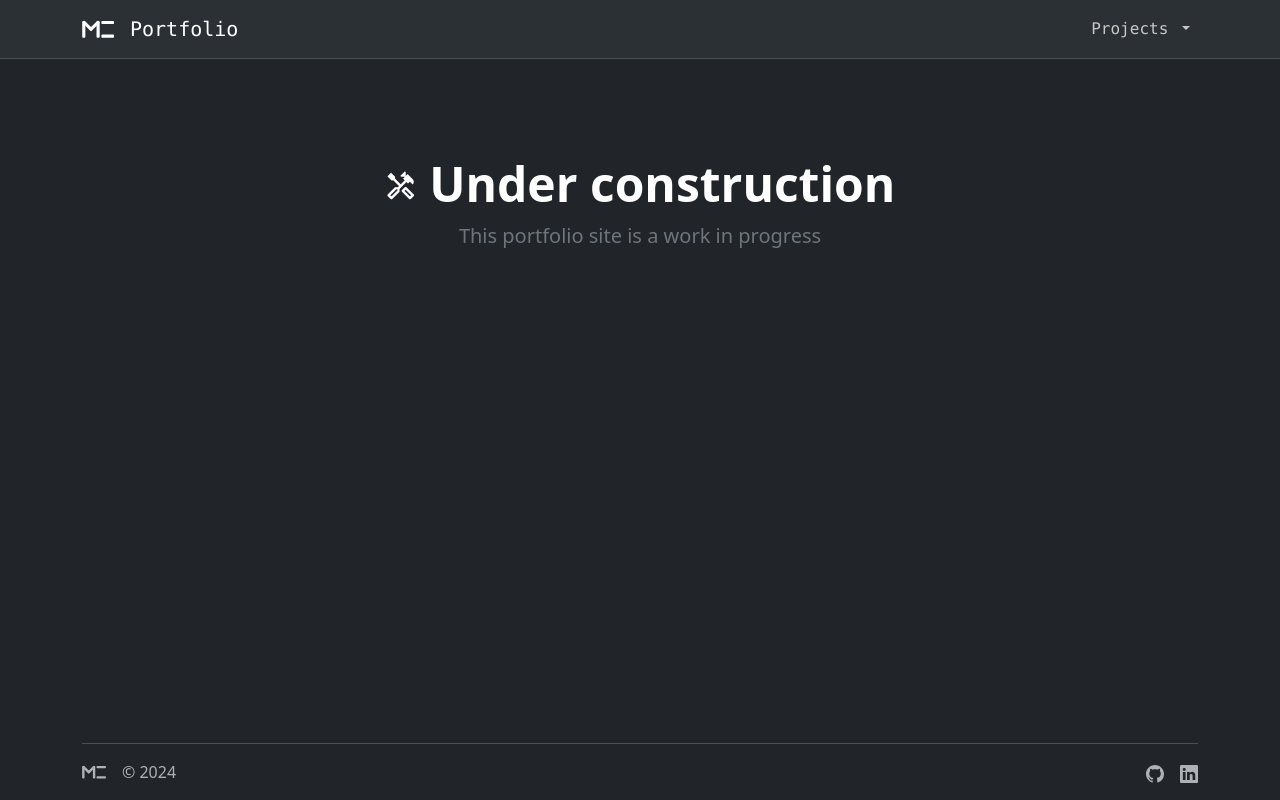
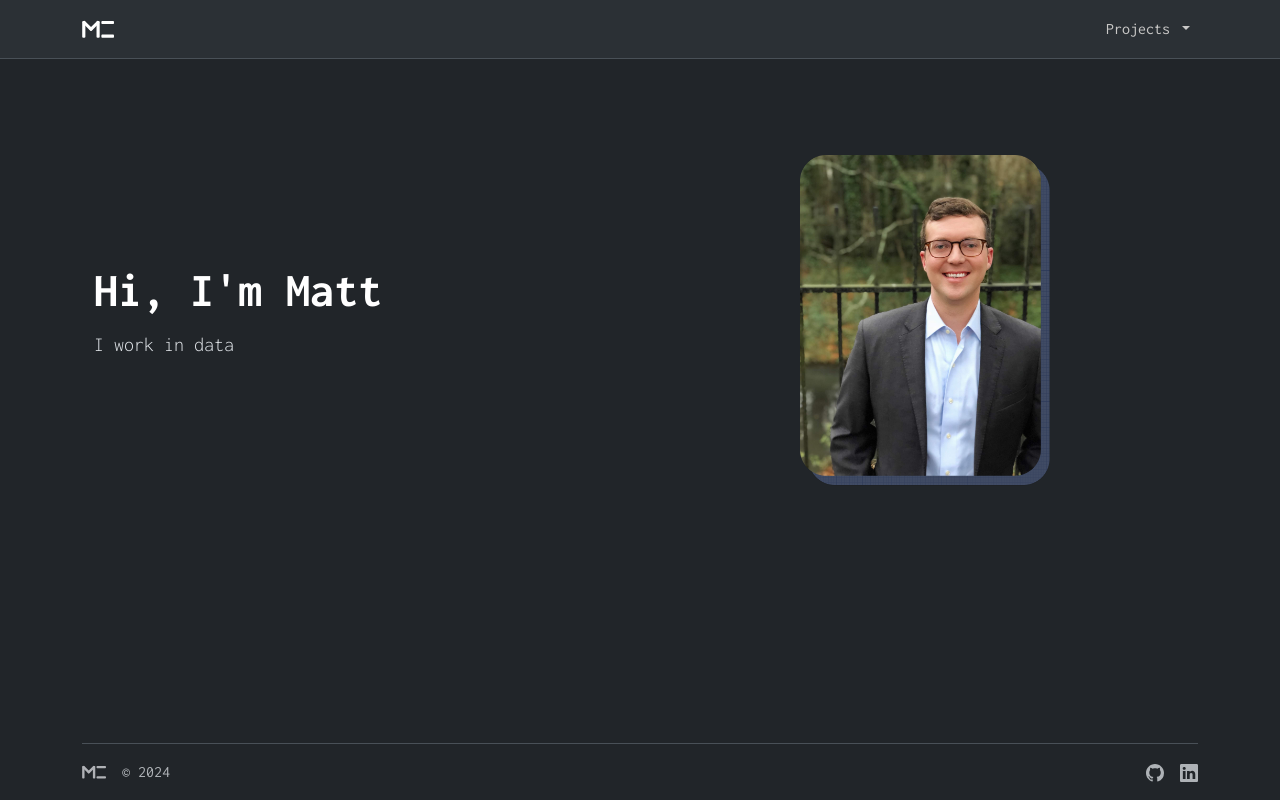
Before and after one commit to mbcollins2/portfolio, a Flask app: page / in a window 1280 px wide. Run offline with Flask 3, Linux system fonts and the light colour scheme.

Commit message:
Cleaning up home page

```diff
--- a/src/portfolio/static/style.css
+++ b/src/portfolio/static/style.css
@@ -1,3 +1,26 @@
+body {
+    font-family: 'Inconsolata', sans-serif;
+    /* font-family: 'Roboto', sans-serif; */
+    /* font-family: 'Space Mono', sans-serif; */
+    /* font-family: 'Inter', sans-serif; */
+    /* font-family: 'DM Sans', sans-serif; */
+    /* font-family: 'Space Grotesk', sans-serif; */
+    /* font-family: 'Work Sans', sans-serif; */
+
+    display: flex;
+    flex-direction: column;
+    min-height: 100vh;
+}
+
+body .content {
+    flex: 1;
+}
+
+/* footer {
+    padding-top: 12px;
+    padding-bottom: 12px;
+} */
+
 .navbar-toggler,
 .navbar-toggler:focus,
 .navbar-toggler:active,
--- a/src/portfolio/templates/pages/home.html
+++ b/src/portfolio/templates/pages/home.html
@@ -5,17 +5,23 @@
     <meta name="viewport" content="width=device-width, initial-scale=1">
     <title>MC Portfolio</title>
     <link href="https://cdn.jsdelivr.net/npm/bootstrap@5.3.3/dist/css/bootstrap.min.css" rel="stylesheet" integrity="sha384-QWTKZyjpPEjISv5WaRU9OFeRpok6YctnYmDr5pNlyT2bRjXh0JMhjY6hW+ALEwIH" crossorigin="anonymous">
+
+    <link rel="stylesheet" href="{{ url_for('static', filename='style.css') }}">
+
+    <!-- Material Icons -->
     <link href="https://fonts.googleapis.com/icon?family=Material+Symbols+Outlined" rel="stylesheet">
-    <link rel="stylesheet" href="{{ url_for('static', filename='style.css') }}">
+
+    <!-- Google Fonts -->
+    <link rel="preconnect" href="https://fonts.googleapis.com">
+    <link rel="preconnect" href="https://fonts.gstatic.com" crossorigin>
+    <link href="https://fonts.googleapis.com/css2?family=DM+Sans:ital,opsz,wght@0,9..40,100..1000;1,9..40,100..1000&family=Inconsolata:wght@200..900&family=Inter:ital,opsz,wght@0,14..32,100..900;1,14..32,100..900&family=Space+Grotesk:wght@300..700&family=Space+Mono:ital,wght@0,400;0,700;1,400;1,700&family=Work+Sans:ital,wght@0,100..900;1,100..900&display=swap" rel="stylesheet">
   </head>
   <body>
 
     <!-- NavBar -->
     <nav class="navbar navbar-expand-lg bg-body-tertiary bg-dark border-bottom border-body" data-bs-theme="dark">
       <div class="container-sm">
-        <a class="navbar-brand font-monospace d-flex align-items-center" href="#">
-          <!-- <span class="material-symbols-outlined pe-3" id="navbar-icon">code</span>
-          <img src="assets/icons/mc_logo.svg" alt="Logo"> -->
+        <a class="navbar-brand d-flex align-items-center" href="#">
           <svg class="me-3" width="32" height="32" viewBox="0 0 152 83" fill="none" xmlns="http://www.w3.org/2000/svg">
             <rect x="1" y="3" width="15" height="80" rx="5" fill="#FFF"/>
             <rect x="69" y="3" width="15" height="80" rx="5" fill="#FFF"/>
@@ -24,14 +30,12 @@
             <path d="M97 18C94.2386 18 92 15.7614 92 13V8C92 5.23858 94.2386 3 97 3L147 3C149.761 3 152 5.23858 152 8V13C152 15.7614 149.761 18 147 18L97 18Z" fill="#FFF"/>
             <path d="M97 83C94.2386 83 92 80.7614 92 78V73C92 70.2386 94.2386 68 97 68H147C149.761 68 152 70.2386 152 73V78C152 80.7614 149.761 83 147 83H97Z" fill="#FFF"/>
           </svg>
-
-          Portfolio
         </a>
         <button class="navbar-toggler" type="button" data-bs-toggle="collapse" data-bs-target="#navbarNavDropdown" aria-controls="navbarNavDropdown" aria-expanded="false" aria-label="Toggle navigation">
           <span class="material-symbols-outlined">menu</span>
         </button>
         <div class="collapse navbar-collapse justify-content-end" id="navbarNavDropdown">
-          <ul class="navbar-nav column-gap-4 justify-content-end font-monospace">
+          <ul class="navbar-nav column-gap-4 justify-content-end">
             <li class="nav-item dropdown">
               <a class="nav-link dropdown-toggle" href="#" role="button" data-bs-toggle="dropdown" aria-expanded="false" id="project-dropdown-button">
                 Projects
@@ -51,28 +55,29 @@
       </div>
     </nav>
 
-    <!-- Hero -->
-    <div class="bg-dark text-secondary px-4 py-5 text-center">
-      <div class="py-5">
-        <h1 class="display-5 fw-bold text-white">
-          <!-- <span class="material-symbols-outlined d-inline-block align-text-top">handyman</span> -->
-          <span class="material-symbols-outlined fs-2">handyman</span>
-          Under construction
-        </h1>
-        <div class="col-lg-6 mx-auto">
-          <p class="fs-5 mb-4">This portfolio site is a work in progress</p>
+    <!-- Content -->
+    <div class="content">
+
+      <!-- Hero -->
+      <div class="container col-xxl-8 px-4 py-5">
+        <div class="row flex-lg-row align-items-center g-5 py-5">
+          <div class="col-lg-6">
+            <h1 class="display-5 fw-bold text-body-emphasis lh-1 mb-3">Hi, I'm Matt</h1>
+            <p class="lead">I work in data</p>
+          </div>
+          <div class="col-10 col-sm-8 col-lg-6">
+            <img src="../../static/images/headshot_pattern_1.png" class="d-block mx-lg-auto img-fluid" alt="Headshot" width="250" height="250" loading="lazy">
+          </div>
         </div>
       </div>
-    </div>
+
+  </div>
 
 
     <!-- Footer -->
-    <div class="container fixed-bottom">
+    <div class="container">
       <footer class="d-flex flex-wrap justify-content-between py-3 border-top">
         <div class="col-md-4 d-flex">
-          <!-- <a href="/" class="mb-3 me-2 mb-md-0 text-body-secondary text-decoration-none lh-1">
-            <svg class="bi" width="30" height="24"><use xlink:href="#bootstrap"/></svg>
-          </a> -->
 
           <svg class="me-3" width="24" height="24" viewBox="0 0 152 83" fill="none" xmlns="http://www.w3.org/2000/svg">
             <rect x="1" y="3" width="15" height="80" rx="5" fill="#B0B2B6"/>
```
Also changed, not shown: src/portfolio/static/icons/mc_logo.svg (renamed from src/portfolio/assets/icons/mc_logo.svg), src/portfolio/static/images/headshot.png (added), src/portfolio/static/images/headshot_pattern_1.png (added).
